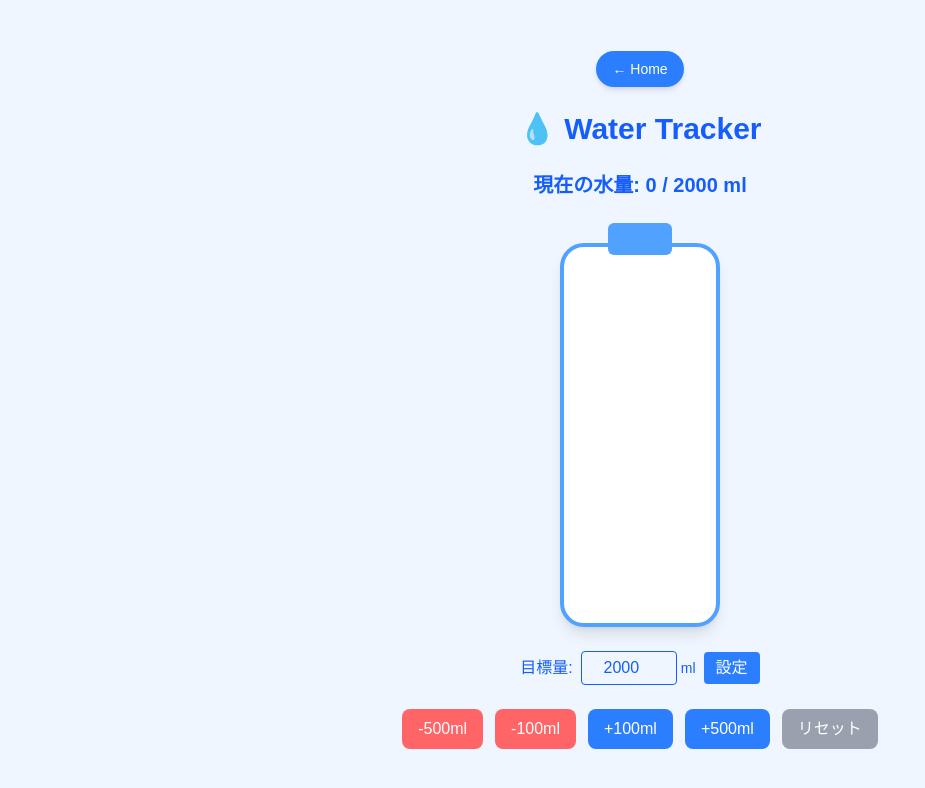
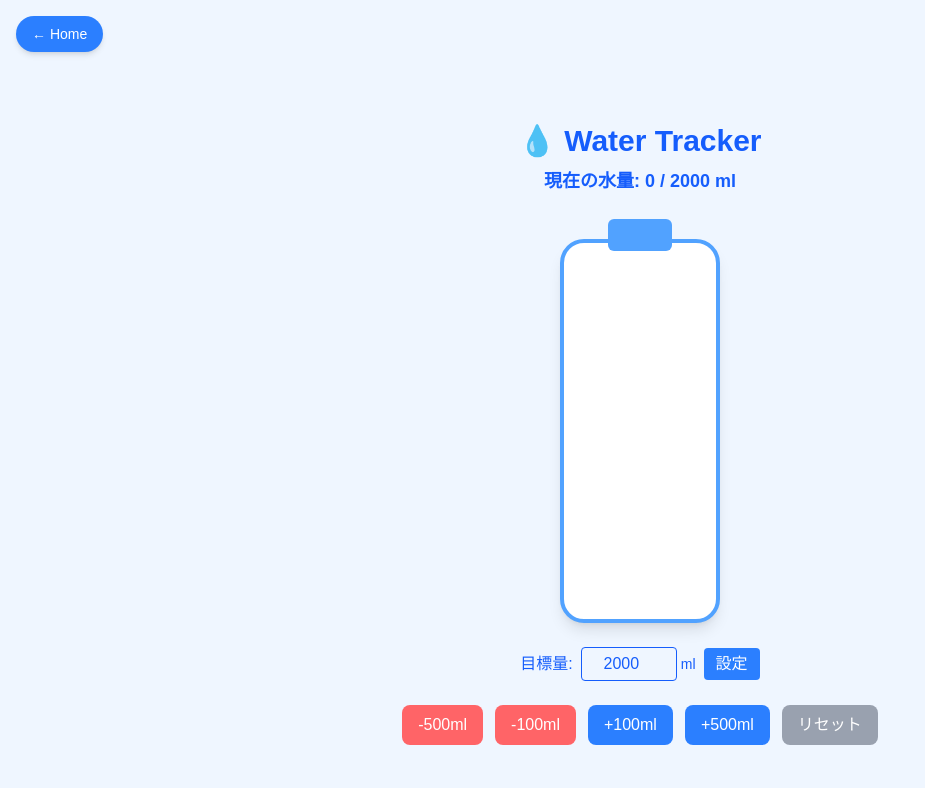
Before and after one commit to anoda-811/WaterApp, a Next.js app: page /water in a window 1280 px wide. Shown: the top 788 px of the page, without its empty margins (0-925 px from the left). Built offline with nearby package versions, Linux system fonts and the light colour scheme.

Commit message:
water-11 全体レイアウト整理

```diff
--- a/app/water/page.tsx
+++ b/app/water/page.tsx
@@ -35,26 +35,33 @@ export default function WaterPage() {
 
 
     return (
-        <main className="flex min-h-[100svh] flex-col items-center justify-center bg-blue-50 px-4 overflow-hidden">
-        <div className="flex flex-col items-center gap-6">
-
-            {/* 左上ホームボタン */}
+        <main className="flex min-h-[100svh] flex-col bg-blue-50 px-4">
+            {/* ヘッダー */}
+            <div className="flex items-center py-4">
                 <Link
                 href="/"
-                className="rounded-full bg-blue-500 text-white px-4 py-2 text-sm shadow-md hover:bg-blue-600 transition"
+                className="rounded-full bg-blue-500 text-white px-4 py-2 text-sm shadow-md"
                 >
                 ← Home
                 </Link>
+            </div>
 
+            {/* 中央コンテンツ全部まとめる */}
+            <div className="flex flex-1 flex-col items-center justify-center gap-6">
+
+                {/* タイトル＋水量 */}
+                <div className="text-center space-y-2">
                     <h1 className="text-3xl font-bold text-blue-600">
                     💧 Water Tracker
                     </h1>
 
-            {/* 現在の水量表示 */}
-            <p className="text-xl font-semibold text-blue-600">
+                    <p className="text-lg text-blue-600 font-semibold">
                     現在の水量: {amount} / {goal} ml
                     </p>
+                </div>
 
+                {/* コンテンツ */}
+                <div className="flex flex-col items-center justify-center gap-6">
                     {/* ボトル全体 */}
                     <div className="relative flex flex-col items-center">
                         {/* キャップ */}
@@ -132,6 +139,7 @@ export default function WaterPage() {
                     </div>
 
                 </div>
+            </div>
         </main>
     );
 }
```
Lines whose indentation alone changed are shown as unchanged.
